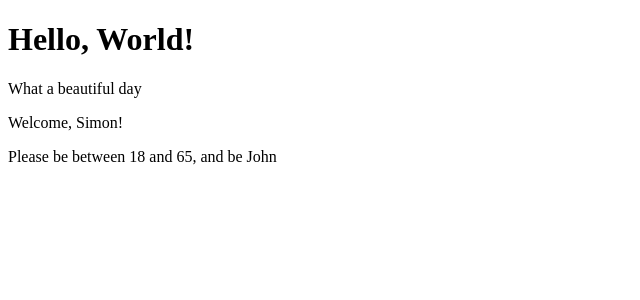
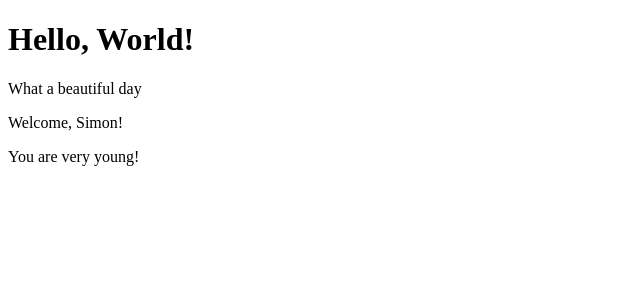
Before and after one commit to d-94k/react-develhope, a React (Create React App) app: page / in a window 1280 px wide. Shown: the top 300 px of the page, without its empty margins (0-640 px from the left). Built offline with nearby package versions, Linux system fonts and the light colour scheme.

Commit message:
completed exercise

```diff
--- a/src/App.js
+++ b/src/App.js
@@ -7,7 +7,7 @@ export default class App extends React.Component {
         return (
             <div>
               <Hello />
-              <Welcome name="Simon" age={20} />
+              <Welcome name="Simon" age={10} />
             </div>
         )
     }
--- a/src/Welcome.js
+++ b/src/Welcome.js
@@ -6,7 +6,7 @@ export default class Welcome extends React.Component {
         return (
             <>
                 <p>Welcome, {this.props.name ? this.props.name : "guest"}!</p>
-                {this.props.age > 18 && this.props.age < 65 && this.props.name == 'John' ? <Age age={this.props.age} /> : 'Please be between 18 and 65, and be John'}
+                {this.props.age > 18 ? <Age age={this.props.age} /> : 'You are very young!'}
             </>
         )
     }
```
Also changed, not shown: 1 other file (tests, documents, lock files or other folders).
